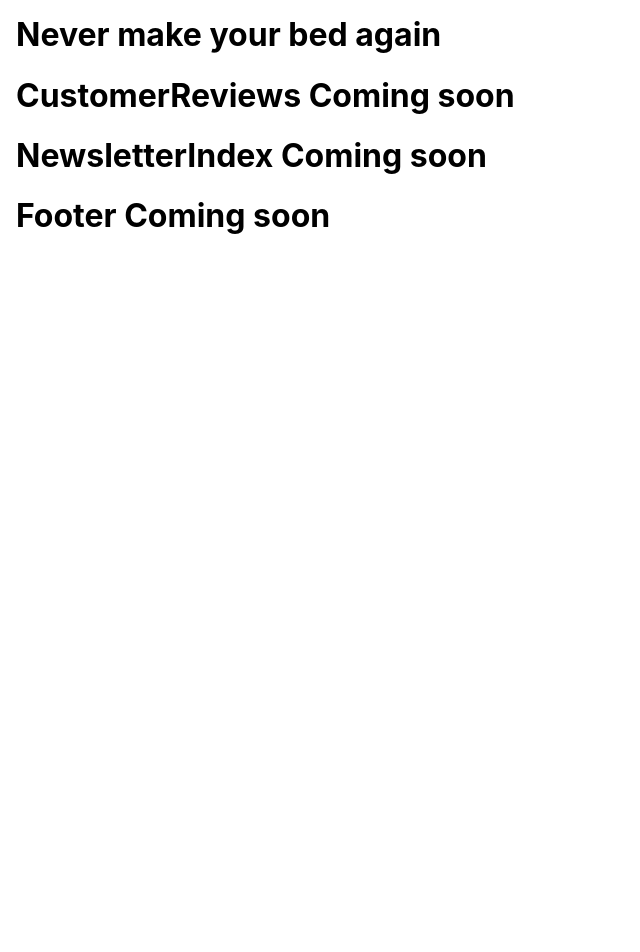
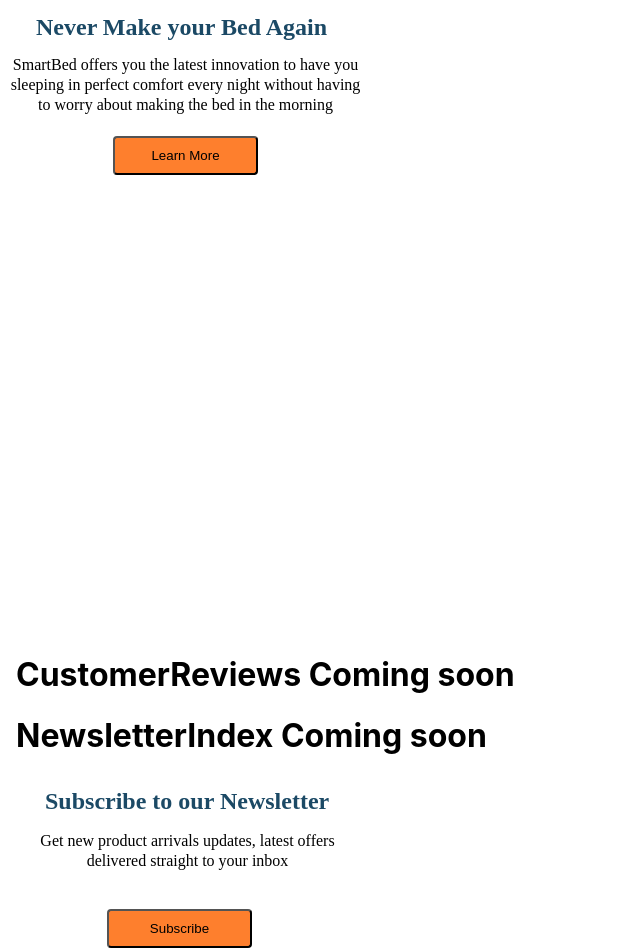
Before and after one commit to karandwivedi94/autobeds, a React (Create React App) app in the folder smart-bed/: page / in a window 1280 px wide. Shown: the part 860-1812 px from the top of the page, without its empty margins (0-640 px from the left). Before the commit the page ends 1133 px from the top, so only its background shows below. Built offline with nearby package versions, Linux system fonts and the light colour scheme.

Commit message:
added css for footer,videoPanel and home

```diff
--- a/smart-bed/src/Components/Footer.js
+++ b/smart-bed/src/Components/Footer.js
@@ -9,8 +9,13 @@
 
     render(){
         return(
-             <h1> Footer Coming soon </h1>
-
+            <div className='container' id="footer-subscribe">
+                <h1>Subscribe to our Newsletter</h1>
+                <h4>Get new product arrivals updates, latest offers delivered straight to your inbox</h4>
+                <button>
+                    Subscribe
+                </button>
+            </div>
         )
     }
 }
--- a/smart-bed/src/Components/VideoPanel.js
+++ b/smart-bed/src/Components/VideoPanel.js
@@ -9,8 +9,13 @@
 
     render(){
         return(
-             <h1> Never make your bed again </h1>
-
+            <div className='container' id="video-section">
+                <h1>Never Make your Bed Again</h1>
+                <h3>SmartBed offers you the latest innovation to  have you sleeping in perfect comfort every night without having to worry about making the bed in the morning</h3>
+                <button>
+                    Learn More
+                </button>
+            </div>
         )
     }
 }
--- a/smart-bed/src/Components/home.css
+++ b/smart-bed/src/Components/home.css
@@ -130,6 +130,50 @@
 header .subscribeButton a:hover{
     box-shadow: rgba(0, 0, 0, 0.16) 0px 1px 4px;
 }
+
+#video-section h1 {
+	position: absolute;
+	width: 302px;
+	height: 29px;
+	left: 36px;
+	top: 857px;
+	font-family: 'Urbanist';
+	font-style: normal;
+	font-weight: 700;
+	font-size: 24px;
+	line-height: 29px;
+	color: #1B4965;
+
+}
+
+#video-section h3 {
+	position: absolute;
+	width: 355px;
+	height: 80px;
+	left: 8px;
+	top: 899px;
+	font-family: 'Source Sans Pro';
+	font-style: normal;
+	font-weight: 400;
+	font-size: 16px;
+	line-height: 20px;
+	text-align: center;
+	color: #000000;
+}
+
+#video-section button {
+	position: absolute;
+	width: 145px;
+	height: 39px;
+	left: 113px;
+	top: 996px;
+
+	background: #FE7F2D;
+	border-radius: 4px;
+
+}
+
+
 .form-container {
 	max-width: 1280px;
     margin: 0 auto;
@@ -381,3 +425,43 @@
 border-radius: 4px;
 /* transform: matrix(1, 0, 0, -1, 0, 0); */
 }
+
+#footer-subscribe h1 {
+	position: absolute;
+	width: 299px;
+	height: 29px;
+	left: 45px;
+	top: 1631px;
+
+	font-family: 'Urbanist';
+	font-style: normal;
+	font-weight: 700;
+	font-size: 24px;
+	line-height: 29px;
+	color: #1B4965;
+
+}
+#footer-subscribe h4 {
+	position: absolute;
+	width: 355px;
+	height: 40px;
+	left: 10px;
+	top: 1670px;
+	font-family: 'Source Sans Pro';
+	font-style: normal;
+	font-weight: 400;
+	font-size: 16px;
+	line-height: 20px;
+	text-align: center;
+	color: #000000;
+}
+#footer-subscribe button {
+	position: absolute;
+	width: 145px;
+	height: 39px;
+	left: 107px;
+	top: 1769px;
+	background: #FE7F2D;
+	border-radius: 4px;
+	cursor: pointer;
+}
```
